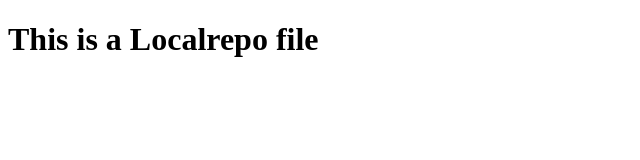
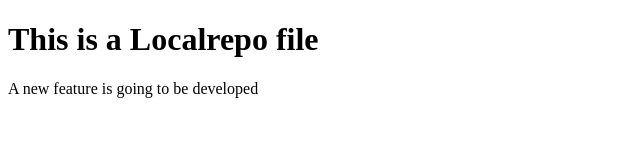
Before and after one commit to onlyRaghav/LocalRepo, a plain HTML site: page index.html in a window 1280 px wide. Shown: the whole page, without its empty margins (0-640 px from the left). Drawn offline with Linux system fonts and the light colour scheme.

Commit message:
new feature added

```diff
--- a/index.html
+++ b/index.html
@@ -7,5 +7,6 @@
 </head>
 <body>
     <h1>This is a Localrepo file</h1>
+    <p>A new feature is going to be developed</p>
 </body>
 </html>
```
